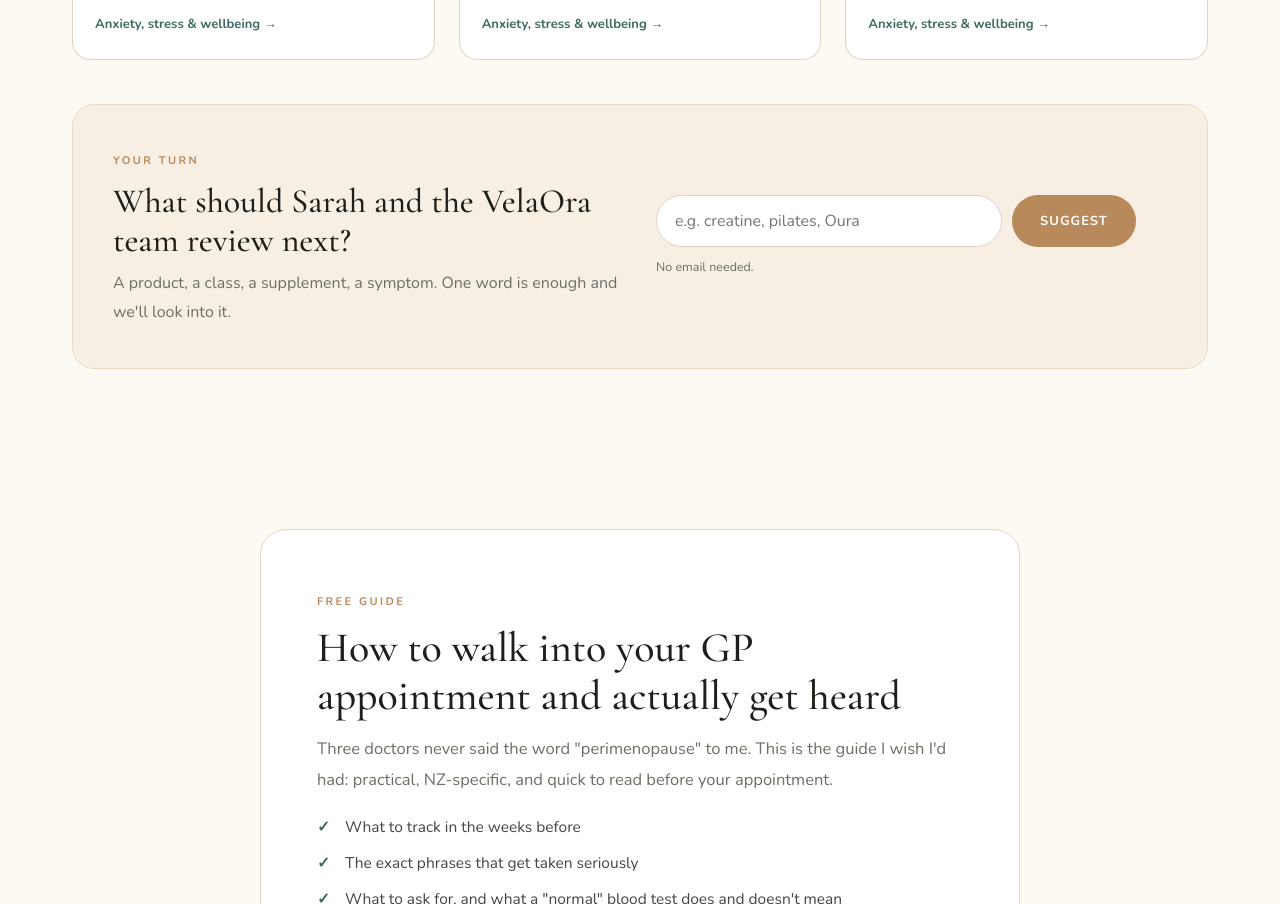
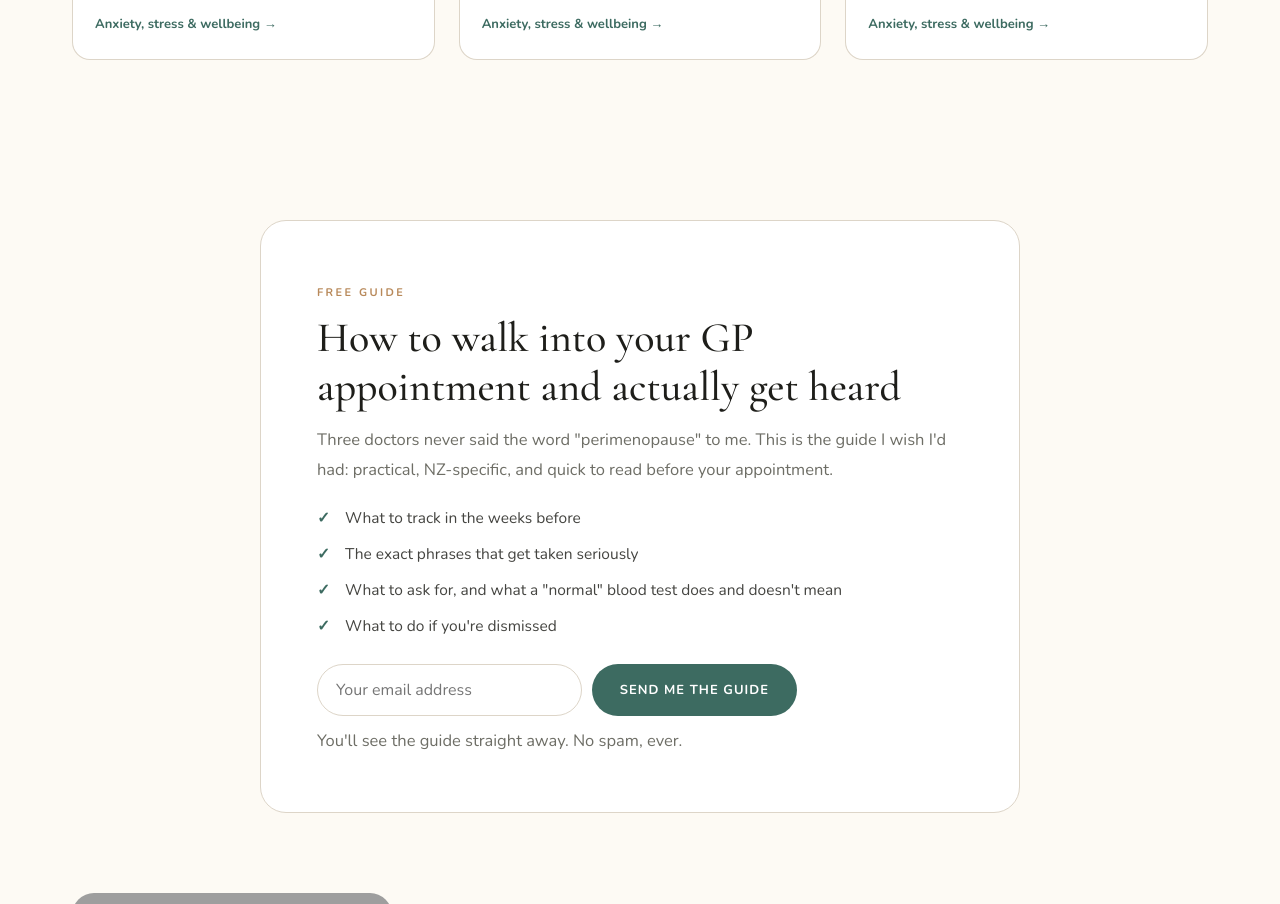
Before and after one commit to VelaOra/VelaOra-website, a plain HTML site: page index.html in a window 1280 px wide. Shown: the part 3491-4395 px from the top of the page. Drawn offline with nearby package versions, Linux system fonts and the light colour scheme; grey boxes are pictures that could not be loaded.

Commit message:
Move review-suggestion box off the homepage (stays on wellbeing page)
Co-Authored-By: Claude Opus 5.5 <noreply@anthropic.com>
Claude-Session: https://claude.ai/code/session_01RpjvJwJBnfHtLEPbBJENXe

```diff
--- a/index.html
+++ b/index.html
@@ -196,23 +196,6 @@
       <a class="vo-pick vo-upnext" href="/anxiety#movement"><span class="brand">Coming up next · Wellbeing</span><h3>The Red Room</h3><p>My first visit, and what I made of it.</p><span class="vo-card-link">Anxiety, stress &amp; wellbeing →</span></a>
       <a class="vo-pick vo-upnext" href="/anxiety#movement"><span class="brand">Coming up next · Strength</span><h3>Les Mills BODYBALANCE &amp; BODYPUMP</h3><p>Yoga-meets-Pilates for calm, and strength training to music. Resistance training has some of the best evidence for midlife mood, so I'm putting it to the test.</p><span class="vo-card-link">Anxiety, stress &amp; wellbeing →</span></a>
     </div>
-    <!--VO:SUGGEST--><div class="vo-suggest" id="suggest">
-  <div>
-    <span class="vo-eyebrow">Your turn</span>
-    <h3>What should Sarah and the VelaOra team review next?</h3>
-    <p>A product, a class, a supplement, a symptom. One word is enough and we'll look into it.</p>
-  </div>
-  <div>
-    <form class="vo-form" data-vo-lead="suggest" data-vo-after="stay" data-vo-ok="Thank you! It's on the list. Keep an eye on 'Coming up next'.">
-      <input type="hidden" name="_subject" value="VelaOra: review suggestion">
-      <input type="text" name="suggestion" maxlength="80" placeholder="e.g. creatine, pilates, Oura" aria-label="What should Sarah and the VelaOra team review next?" required>
-      <button type="submit" class="vo-btn vo-btn-gold">Suggest</button>
-    </form>
-    <p class="vo-msg" role="status"></p>
-    <p class="vo-fine">No email needed.</p>
-  </div>
-</div>
-<!--/VO:SUGGEST-->
   </div>
 </section>
 
```
Also changed, not shown: tools/pages/index.html (+0 -1 lines).
